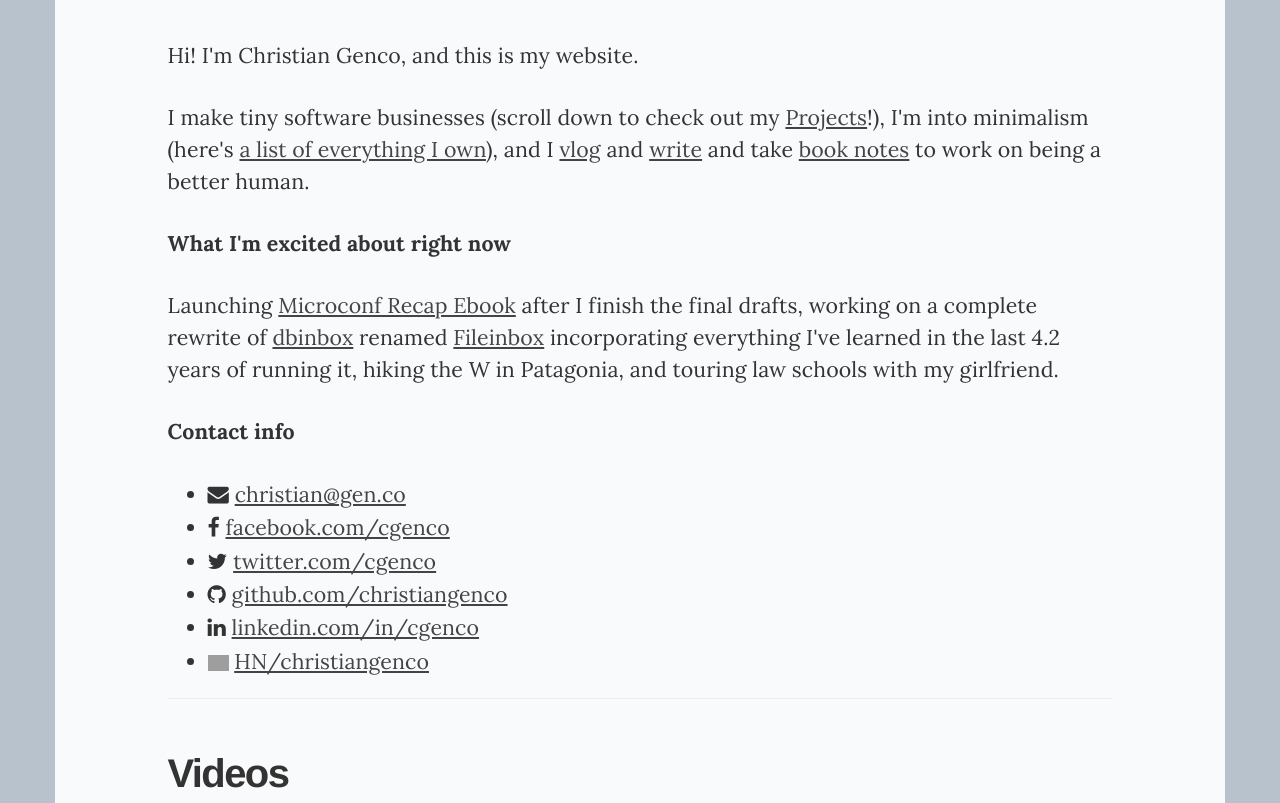
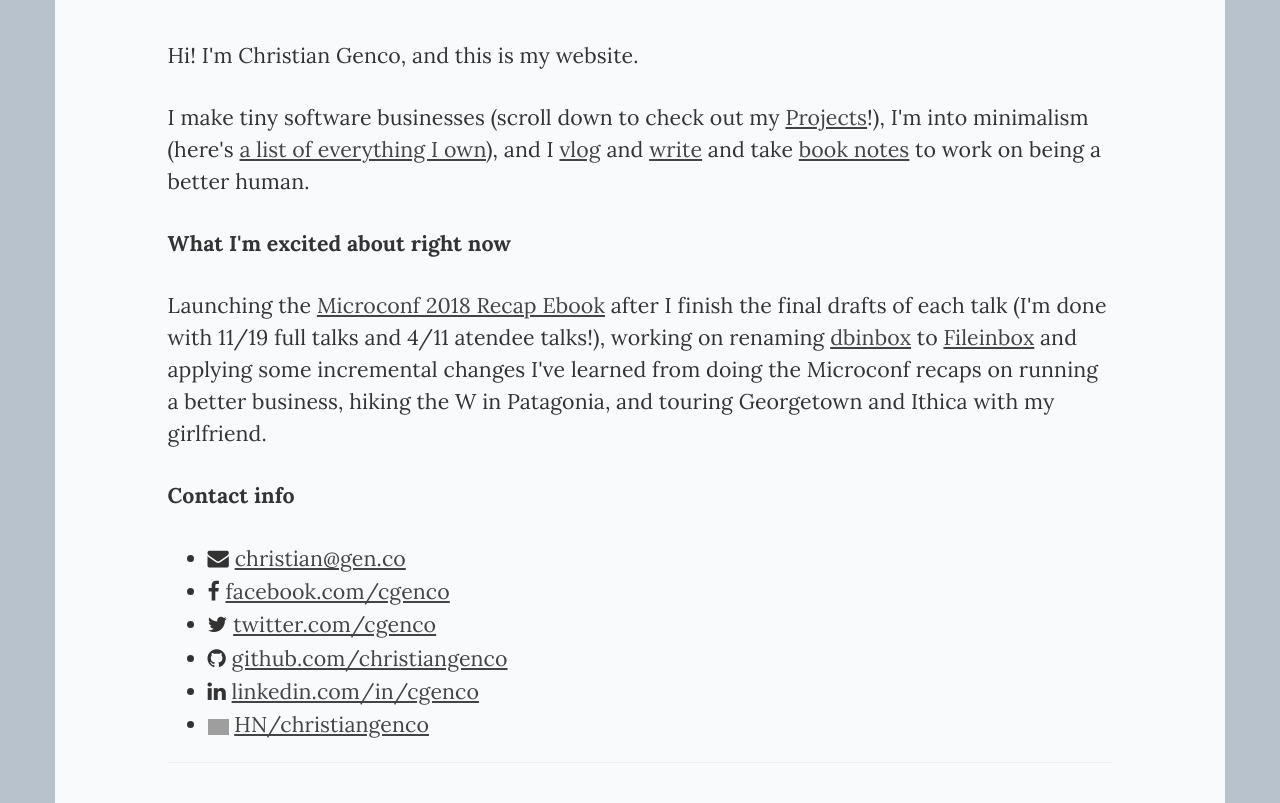
Before and after one commit to christiangenco/christiangenco.github.io, a Jekyll site: the page built from index.html, in a window 1280 px wide and 900 px high, cut to the strip 0-803 px from the top of the window. Built offline with Jekyll 4.4.1, drawn with Linux system fonts in a browser that asks for light colours; nearby versions of some CDN libraries; grey boxes are pictures that could not be loaded.

Commit message:
update /now

```diff
--- a/index.html
+++ b/index.html
@@ -15,7 +15,7 @@
 
       <p><b>What I'm excited about right now</b></p>
 
-      <p>Launching <a target="_blank" href="https://microconf.gen.co">Microconf Recap Ebook</a> after I finish the final drafts, working on a complete rewrite of <a target="_blank" href="https://dbinbox.com">dbinbox</a> renamed <a target="_blank" href="https://fileinbox.com">Fileinbox</a> incorporating everything I've learned in the last 4.2 years of running it, hiking the W in Patagonia, and touring law schools with my girlfriend.</p>
+      <p>Launching the <a target="_blank" href="https://microconf.gen.co">Microconf 2018 Recap Ebook</a> after I finish the final drafts of each talk (I'm done with 11/19 full talks and 4/11 atendee talks!), working on renaming <a target="_blank" href="https://dbinbox.com">dbinbox</a> to <a target="_blank" href="https://fileinbox.com">Fileinbox</a> and applying some incremental changes I've learned from doing the Microconf recaps on running a better business, hiking the W in Patagonia, and touring Georgetown and Ithica with my girlfriend.</p>
 
       <p><b>Contact info</b></p>
 
```
